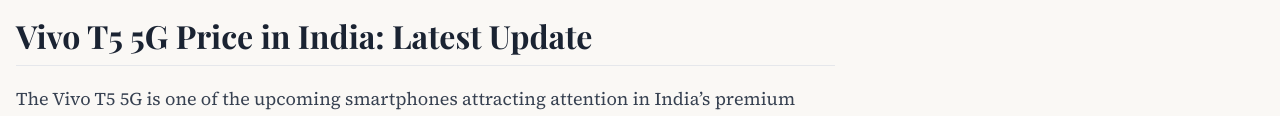
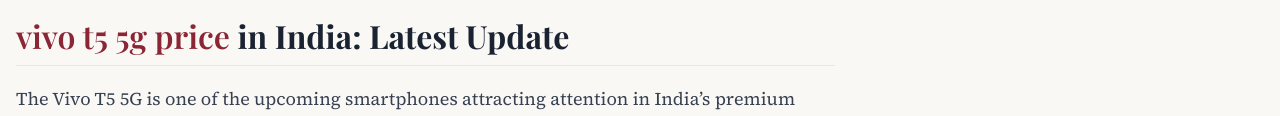
Before and after one commit to shubhamrajdelhiwale/blogsexpertindia, a plain HTML site: page vivo-t5-5g-price.html in a window 1280 px wide. Shown: the part 960-1076 px from the top of the page. Drawn offline with nearby package versions, Linux system fonts and the light colour scheme.

Commit message:
Update vivo-t5-5g-price.html

```diff
--- a/vivo-t5-5g-price.html
+++ b/vivo-t5-5g-price.html
@@ -843,7 +843,11 @@
 
 document.getElementById('articleContent').innerHTML = renderMarkdown(articleMarkdown);
 
-document.getElementById('articleContent').innerHTML = document.getElementById('articleContent').innerHTML.replace(/<strong>vivo t5 5g price<\/strong>/i, '<a href="https://goalmoneytrack.com/vivo-t5-5g-price-specifications/"><strong>vivo t5 5g price</strong></a>');
+document.getElementById('articleContent').innerHTML =
+document.getElementById('articleContent').innerHTML.replace(
+  /\bVivo T5 5G price\b/i,
+  '<a href="https://goalmoneytrack.com/vivo-t5-5g-price-specifications/">vivo t5 5g price</a>'
+);
 
 document.getElementById('menuBtn').addEventListener('click', () => {
   document.getElementById('navMenu').classList.toggle('hidden');
```
